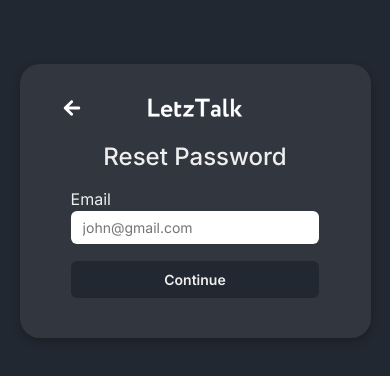
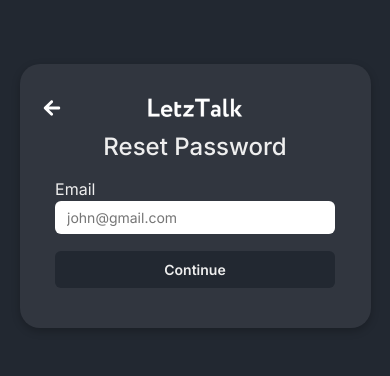
Before and after one commit to kaspra/letztalk-chatapp, a React (Vite) app: page /reset-password in a window 390 px wide. Shown: the top 376 px of the page. Built offline with nearby package versions, Linux system fonts and the light colour scheme; no server answers.

Commit message:
updated mobile ui

```diff
--- a/src/components/AddUser/AddUser.scss
+++ b/src/components/AddUser/AddUser.scss
@@ -76,3 +76,21 @@
     }
   }
 }
+
+@include mobile {
+  .search {
+    .search_con {
+      .search_con-icon {
+        svg {
+          width: 24px;
+          height: 24px;
+        }
+      }
+      form {
+        input {
+          padding: 14px 10px;
+        }
+      }
+    }
+  }
+}
--- a/src/pages/ResetPassword/ResetPassword.scss
+++ b/src/pages/ResetPassword/ResetPassword.scss
@@ -100,6 +100,22 @@
   @include mobile {
     .reset_pass-box {
       width: 90%;
+
+      .reset_pass-top {
+        padding: 0;
+      }
+
+      .reset_pass-con {
+        margin-top: 10px;
+
+        .reset_pass-mail {
+          width: 90%;
+        }
+
+        .reset_pass-btn {
+          width: 90%;
+        }
+      }
     }
   }
 }
--- a/src/pages/UserInfo/UserInfo.scss
+++ b/src/pages/UserInfo/UserInfo.scss
@@ -79,9 +79,6 @@
         color: $dark-gray;
 
         span {
-          border: 2px solid $secondary-color;
-          min-width: 350px;
-          max-width: fit-content;
           border-radius: 4px;
           padding: 4px;
           font-size: 20px;
@@ -148,3 +145,11 @@
     }
   }
 }
+
+@include mobile {
+  .userinfo {
+    .userinfo_redirect {
+      padding: 14px 18px;
+    }
+  }
+}
```
